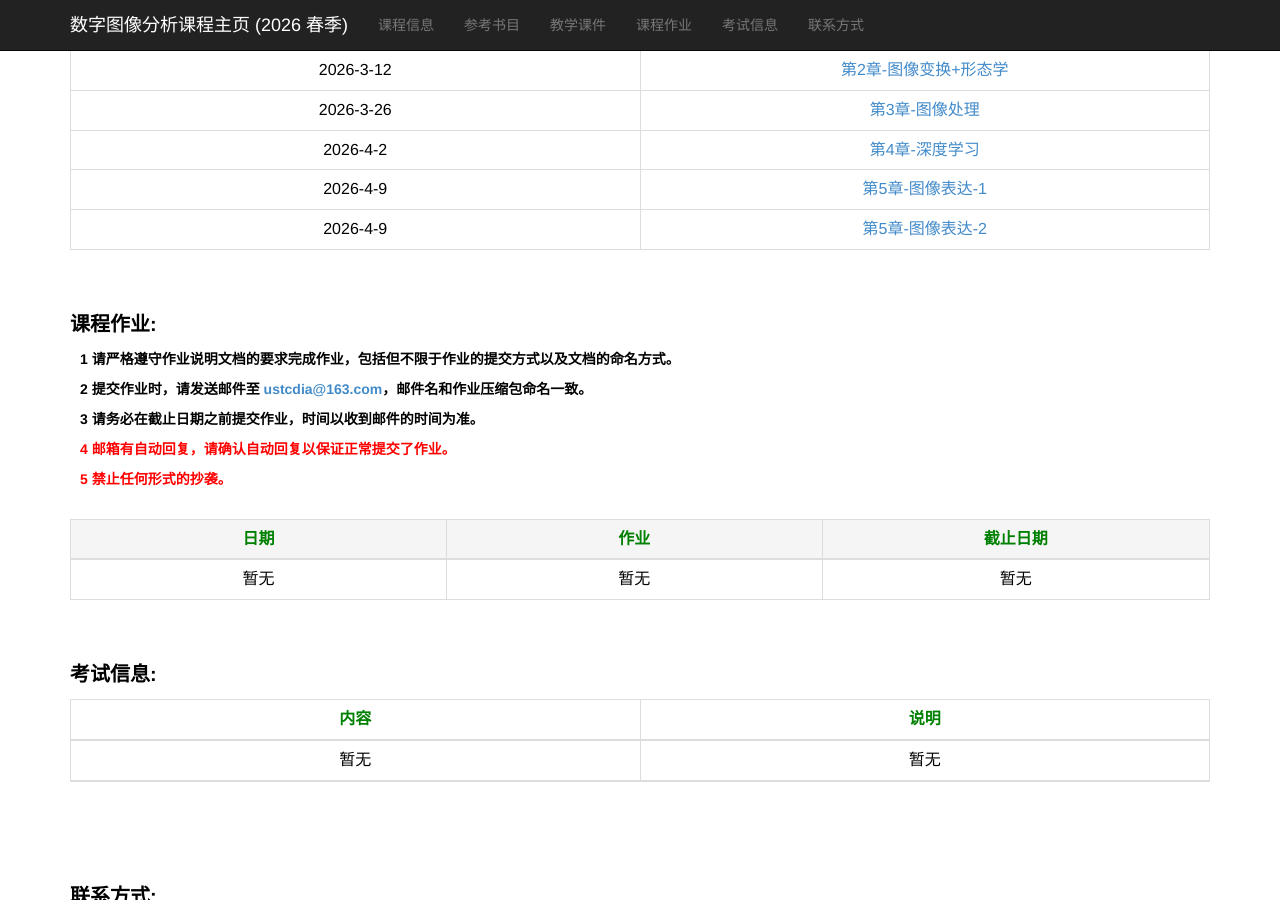
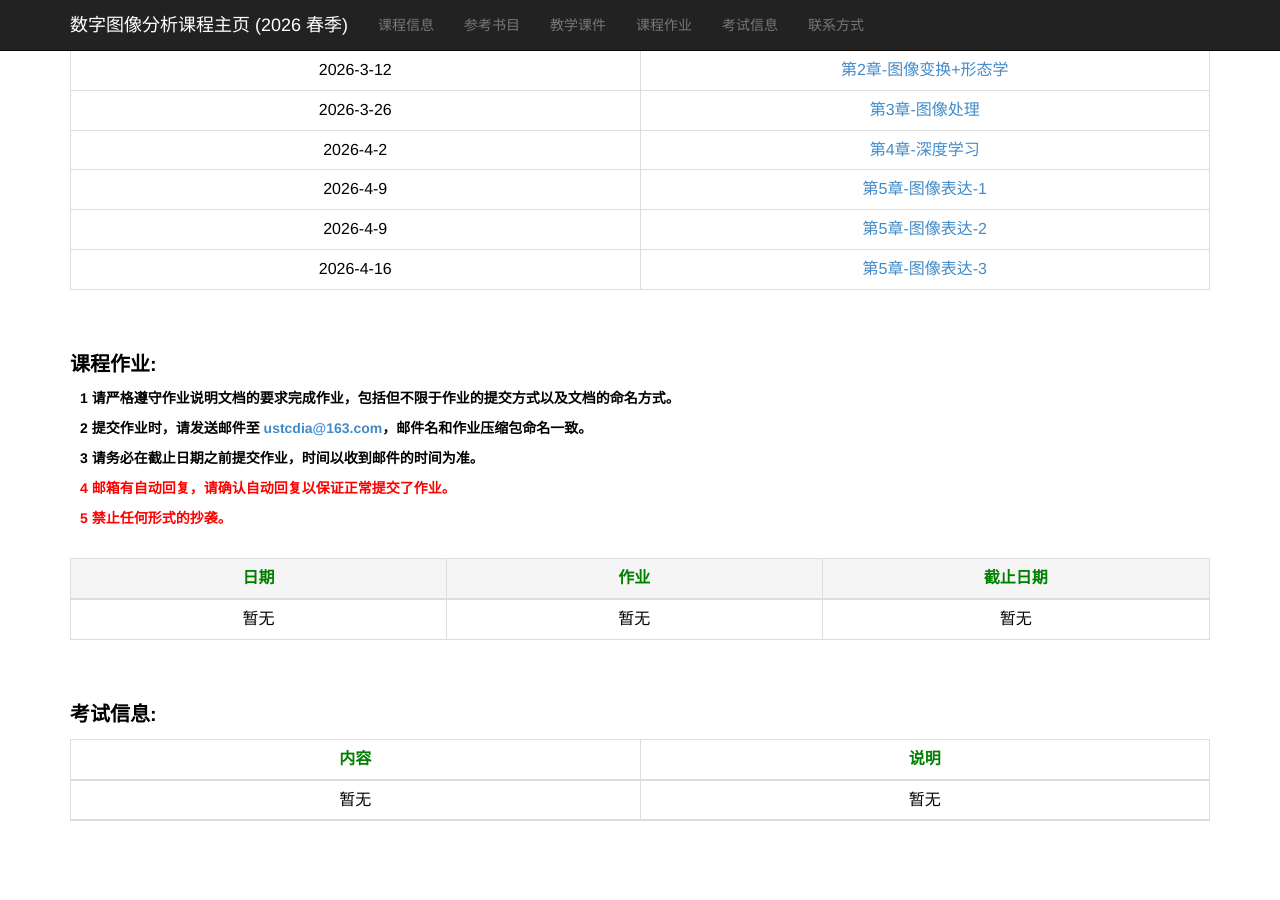
Before and after one commit to ustc-dia/ustc-dia.github.io, a Jekyll site: the page index.html, which Jekyll copies as it is, in a window 1280 px wide and 900 px high, scrolled down 817 px. Built offline with Jekyll 4.4.1, drawn with Linux system fonts in a browser that asks for light colours.

Commit message:
Update index.html

```diff
--- a/index.html
+++ b/index.html
@@ -197,6 +197,11 @@
                 <tr>
                     <td>2026-4-9</td>
                     <td><a href="./slides_2026_spring/2026春-第5章-图像表达-5.2-关键点检测-48页.pdf" target="_blank">第5章-图像表达-2 </a></td>
+                </tr>
+
+                <tr>
+                    <td>2026-4-16</td>
+                    <td><a href="./slides_2026_spring/2026春-第5章-图像表达-5.3-特征描述-90页.pdf" target="_blank">第5章-图像表达-3 </a></td>
                 </tr>
 
                 <!--<tr>
```
